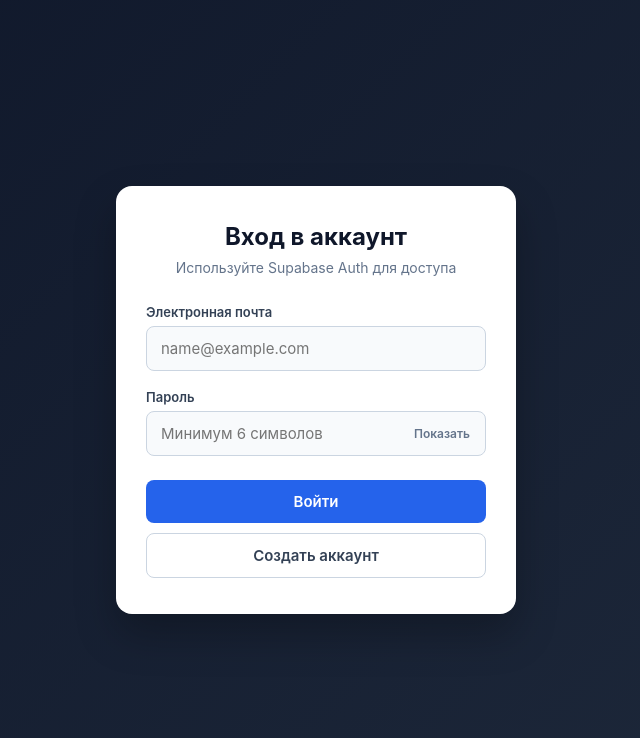
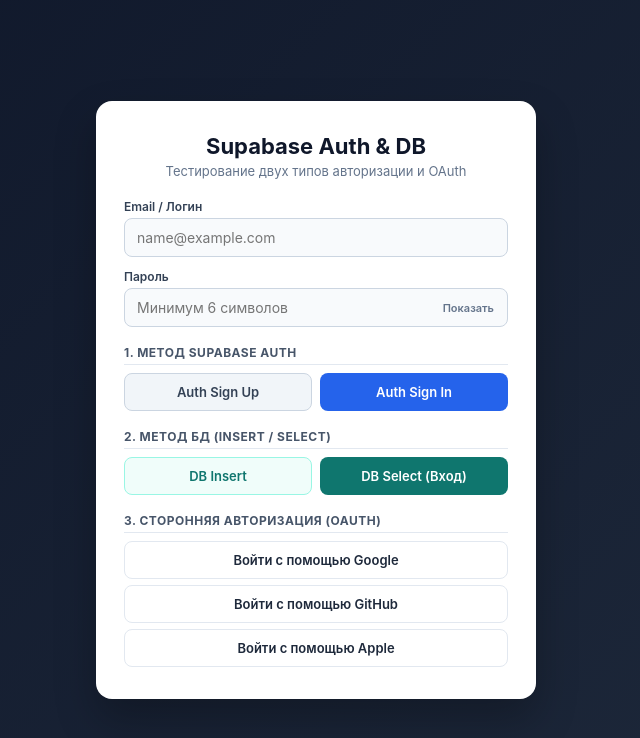
Before and after one commit to Em1rant/Em1rant.github.io, a plain HTML site: page index.html in a window 1280 px wide. Shown: the whole page, without its empty margins (324-964 px from the left). Drawn offline with nearby package versions, Linux system fonts and the light colour scheme.

Commit message:
add github auth

```diff
--- a/index.html
+++ b/index.html
@@ -3,7 +3,7 @@
 <head>
   <meta charset="UTF-8">
   <meta name="viewport" content="width=device-width, initial-scale=1.0">
-  <title>Авторизация</title>
+  <title>Supabase Auth & DB Demo</title>
   <style>
     * {
       box-sizing: border-box;
@@ -18,42 +18,54 @@
       align-items: center;
       justify-content: center;
       background: linear-gradient(135deg, #0f172a 0%, #1e293b 100%);
-      padding: 20px;
+      padding: 24px;
     }
 
     .auth-card {
       background: #ffffff;
       width: 100%;
-      max-width: 400px;
-      padding: 36px 30px;
+      max-width: 440px;
+      padding: 32px 28px;
       border-radius: 16px;
       box-shadow: 0 20px 40px rgba(0, 0, 0, 0.25);
     }
 
     .auth-card h2 {
-      font-size: 24px;
+      font-size: 22px;
       font-weight: 700;
       color: #0f172a;
       text-align: center;
-      margin-bottom: 8px;
+      margin-bottom: 4px;
     }
 
-    .auth-card p.subtitle {
-      font-size: 14px;
+    .subtitle {
+      font-size: 13px;
       color: #64748b;
       text-align: center;
-      margin-bottom: 28px;
+      margin-bottom: 20px;
+    }
+
+    .section-title {
+      font-size: 12px;
+      font-weight: 700;
+      text-transform: uppercase;
+      letter-spacing: 0.5px;
+      color: #475569;
+      margin-top: 18px;
+      margin-bottom: 8px;
+      border-bottom: 1px solid #e2e8f0;
+      padding-bottom: 4px;
     }
 
     .input-group {
-      margin-bottom: 18px;
+      margin-bottom: 12px;
       display: flex;
       flex-direction: column;
-      gap: 6px;
+      gap: 4px;
     }
 
     .input-group label {
-      font-size: 13px;
+      font-size: 12px;
       font-weight: 600;
       color: #334155;
     }
@@ -66,8 +78,8 @@
 
     .input-wrapper input {
       width: 100%;
-      padding: 12px 14px;
-      font-size: 15px;
+      padding: 10px 12px;
+      font-size: 14px;
       color: #0f172a;
       background-color: #f8fafc;
       border: 1.5px solid #cbd5e1;
@@ -84,36 +96,35 @@
 
     .toggle-pass-btn {
       position: absolute;
-      right: 12px;
+      right: 10px;
       background: none;
       border: none;
       cursor: pointer;
-      font-size: 12px;
+      font-size: 11px;
       font-weight: 600;
       color: #64748b;
       padding: 4px;
     }
 
-    .toggle-pass-btn:hover {
-      color: #0f172a;
-    }
-
-    .actions {
-      display: flex;
-      flex-direction: column;
-      gap: 10px;
-      margin-top: 24px;
+    .grid-2 {
+      display: grid;
+      grid-template-columns: 1fr 1fr;
+      gap: 8px;
+      margin-bottom: 10px;
     }
 
     .btn {
-      width: 100%;
-      padding: 12px;
-      font-size: 15px;
+      padding: 10px;
+      font-size: 13px;
       font-weight: 600;
       border-radius: 8px;
-      border: none;
+      border: 1px solid transparent;
       cursor: pointer;
-      transition: all 0.2s ease;
+      transition: all 0.15s ease;
+      display: flex;
+      align-items: center;
+      justify-content: center;
+      gap: 6px;
     }
 
     .btn-primary {
@@ -123,27 +134,63 @@
 
     .btn-primary:hover {
       background-color: #1d4ed8;
-      box-shadow: 0 4px 12px rgba(37, 99, 235, 0.3);
     }
 
     .btn-secondary {
-      background-color: transparent;
+      background-color: #f1f5f9;
       color: #334155;
-      border: 1.5px solid #cbd5e1;
+      border-color: #cbd5e1;
     }
 
     .btn-secondary:hover {
-      background-color: #f1f5f9;
-      border-color: #94a3b8;
+      background-color: #e2e8f0;
+    }
+
+    .btn-db {
+      background-color: #0f766e;
+      color: #ffffff;
+    }
+
+    .btn-db:hover {
+      background-color: #115e59;
+    }
+
+    .btn-db-outline {
+      background-color: #f0fdfa;
+      color: #0f766e;
+      border-color: #99f6e4;
+    }
+
+    .btn-db-outline:hover {
+      background-color: #ccfbf1;
+    }
+
+    .oauth-container {
+      display: flex;
+      flex-direction: column;
+      gap: 6px;
+      margin-top: 8px;
+    }
+
+    .btn-oauth {
+      background-color: #ffffff;
+      color: #1e293b;
+      border: 1.5px solid #e2e8f0;
+      font-size: 13px;
+    }
+
+    .btn-oauth:hover {
+      background-color: #f8fafc;
+      border-color: #cbd5e1;
     }
 
     .status-box {
-      margin-top: 18px;
-      padding: 10px 14px;
-      font-size: 13px;
-      border-radius: 6px;
+      margin-top: 16px;
+      padding: 10px 12px;
+      font-size: 12px;
+      border-radius: 8px;
       display: none;
-      text-align: center;
+      word-break: break-word;
       line-height: 1.4;
     }
 
@@ -165,11 +212,11 @@
 <body>
 
   <div class="auth-card">
-    <h2>Вход в аккаунт</h2>
-    <p class="subtitle">Используйте Supabase Auth для доступа</p>
+    <h2>Supabase Auth & DB</h2>
+    <p class="subtitle">Тестирование двух типов авторизации и OAuth</p>
 
     <div class="input-group">
-      <label for="userEmail">Электронная почта</label>
+      <label for="userEmail">Email / Логин</label>
       <div class="input-wrapper">
         <input id="userEmail" type="email" placeholder="name@example.com" autocomplete="email">
       </div>
@@ -183,9 +230,32 @@
       </div>
     </div>
 
-    <div class="actions">
-      <button class="btn btn-primary" onclick="signInUser()">Войти</button>
-      <button class="btn btn-secondary" onclick="signUpUser()">Создать аккаунт</button>
+    <!-- Тип 1: Стандартная Auth (SignUp / SignIn) -->
+    <div class="section-title">1. Метод Supabase Auth</div>
+    <div class="grid-2">
+      <button class="btn btn-secondary" onclick="authSignUp()">Auth Sign Up</button>
+      <button class="btn btn-primary" onclick="authSignIn()">Auth Sign In</button>
+    </div>
+
+    <!-- Тип 2: Прямая работа с таблицей users (Insert / Select) -->
+    <div class="section-title">2. Метод БД (Insert / Select)</div>
+    <div class="grid-2">
+      <button class="btn btn-db-outline" onclick="dbInsertUser()">DB Insert</button>
+      <button class="btn btn-db" onclick="dbSelectUser()">DB Select (Вход)</button>
+    </div>
+
+    <!-- Тип 3: OAuth Провайдеры -->
+    <div class="section-title">3. Сторонняя авторизация (OAuth)</div>
+    <div class="oauth-container">
+      <button class="btn btn-oauth" onclick="signInWithProvider('google')">
+        Войти с помощью Google
+      </button>
+      <button class="btn btn-oauth" onclick="signInWithProvider('github')">
+        Войти с помощью GitHub
+      </button>
+      <button class="btn btn-oauth" onclick="signInWithProvider('apple')">
+        Войти с помощью Apple
+      </button>
     </div>
 
     <div id="statusMessage" class="status-box"></div>
@@ -205,54 +275,125 @@
     }
 
     function togglePasswordVisibility() {
-      const passInput = document.getElementById('userPassword');
-      const toggleBtn = document.querySelector('.toggle-pass-btn');
-      if (passInput.type === 'password') {
-        passInput.type = 'text';
-        toggleBtn.textContent = 'Скрыть';
+      const pass = document.getElementById('userPassword');
+      const btn = document.querySelector('.toggle-pass-btn');
+      if (pass.type === 'password') {
+        pass.type = 'text';
+        btn.textContent = 'Скрыть';
       } else {
-        passInput.type = 'password';
-        toggleBtn.textContent = 'Показать';
+        pass.type = 'password';
+        btn.textContent = 'Показать';
       }
     }
 
-    async function signUpUser() {
+    function getCredentials() {
       const email = document.getElementById('userEmail').value.trim();
       const password = document.getElementById('userPassword').value.trim();
+      if (!email || !password) {
+        showStatus('Заполните оба поля (Email/Логин и Пароль)', 'error');
+        return null;
+      }
+      return { email, password };
+    }
 
-      if (!email || !password) {
-        showStatus('Заполните email и пароль', 'error');
-        return;
-      }
+    // --- 1. Supabase Auth ---
+    async function authSignUp() {
+      const creds = getCredentials();
+      if (!creds) return;
+      showStatus('Auth: создаем аккаунт...', 'success');
 
-      showStatus('Регистрируем...', 'success');
-
-      const { data, error } = await client.auth.signUp({ email, password });
+      const { data, error } = await client.auth.signUp({
+        email: creds.email,
+        password: creds.password
+      });
 
       if (error) {
-        showStatus('Ошибка: ' + error.message, 'error');
+        console.error('[Auth SignUp Error]:', error);
+        showStatus('Ошибка Auth SignUp: ' + error.message, 'error');
       } else {
-        showStatus('Аккаунт успешно создан! Теперь можно войти.', 'success');
+        console.log('[Auth SignUp Success]:', data);
+        showStatus('Успешный SignUp! ID: ' + (data.user?.id || 'создан'), 'success');
       }
     }
 
-    async function signInUser() {
-      const email = document.getElementById('userEmail').value.trim();
-      const password = document.getElementById('userPassword').value.trim();
+    async function authSignIn() {
+      const creds = getCredentials();
+      if (!creds) return;
+      showStatus('Auth: вход...', 'success');
 
-      if (!email || !password) {
-        showStatus('Заполните email и пароль', 'error');
-        return;
-      }
-
-      showStatus('Проверяем данные...', 'success');
-
-      const { data, error } = await client.auth.signInWithPassword({ email, password });
+      const { data, error } = await client.auth.signInWithPassword({
+        email: creds.email,
+        password: creds.password
+      });
 
       if (error) {
-        showStatus('Ошибка входа: ' + error.message, 'error');
+        console.error('[Auth SignIn Error]:', error);
+        showStatus('Ошибка Auth SignIn: ' + error.message, 'error');
       } else {
-        showStatus('Вы успешно вошли! Добро пожаловать, ' + data.user.email, 'success');
+        console.log('[Auth SignIn Success]:', data);
+        showStatus('Успешный Auth SignIn! Добро пожаловать, ' + data.user.email, 'success');
+      }
+    }
+
+    // --- 2. DB Insert & Select ---
+    async function dbInsertUser() {
+      const creds = getCredentials();
+      if (!creds) return;
+      showStatus('БД: добавление записи через insert()...', 'success');
+
+      // Используем имена колонок name и password в таблице users
+      const { data, error } = await client
+        .from('users')
+        .insert([{ name: creds.email, password: creds.password }])
+        .select('*');
+
+      if (error) {
+        console.error('[DB Insert Error]:', error);
+        showStatus('Ошибка DB Insert: ' + error.message, 'error');
+      } else {
+        console.log('[DB Insert Success]:', data);
+        showStatus('Запись успешно создана в таблице users!', 'success');
+      }
+    }
+
+    async function dbSelectUser() {
+      const creds = getCredentials();
+      if (!creds) return;
+      showStatus('БД: поиск записи через select()...', 'success');
+
+      const { data, error } = await client
+        .from('users')
+        .select('*')
+        .eq('name', creds.email)
+        .eq('password', creds.password);
+
+      if (error) {
+        console.error('[DB Select Error]:', error);
+        showStatus('Ошибка DB Select: ' + error.message, 'error');
+      } else if (!data || data.length === 0) {
+        console.warn('[DB Select]: пользователь не найден');
+        showStatus('Пользователь с такими данными в таблице не найден', 'error');
+      } else {
+        console.log('[DB Select Success]:', data);
+        showStatus('Успешный вход через БД! Найдена запись: ' + data[0].name, 'success');
+      }
+    }
+
+    // --- 3. OAuth Providers ---
+    async function signInWithProvider(providerName) {
+      showStatus(`Перенаправление на ${providerName}...`, 'success');
+
+      const { data, error } = await client.auth.signInWithOAuth({
+        provider: providerName,
+        options: {
+          // Возврат на текущую страницу после подтверждения в Google/GitHub
+          redirectTo: window.location.origin + window.location.pathname
+        }
+      });
+
+      if (error) {
+        console.error(`[OAuth ${providerName} Error]:`, error);
+        showStatus(`Ошибка OAuth (${providerName}): ` + error.message, 'error');
       }
     }
   </script>
```
Also changed, not shown: main.html (added, +260 -0 lines).
